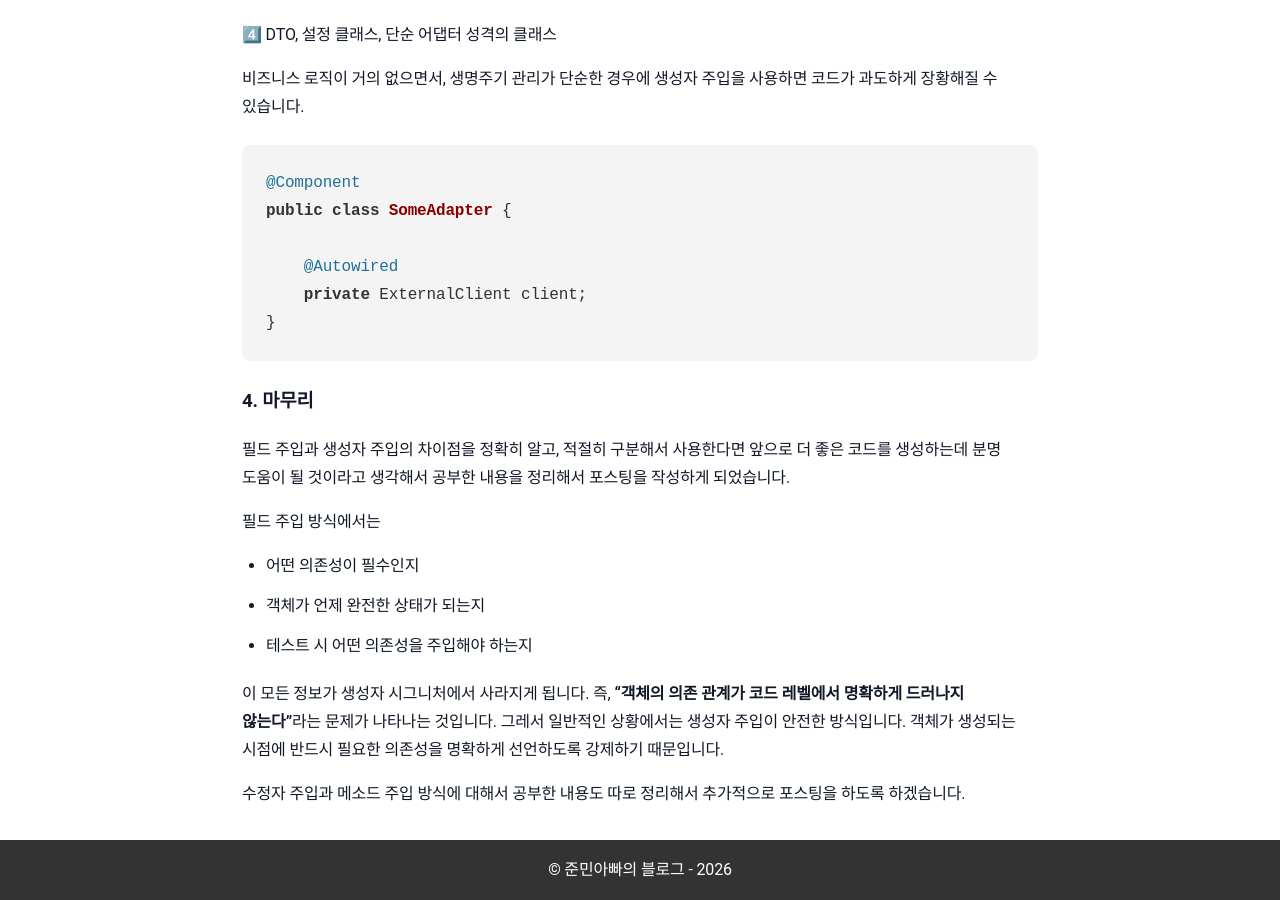
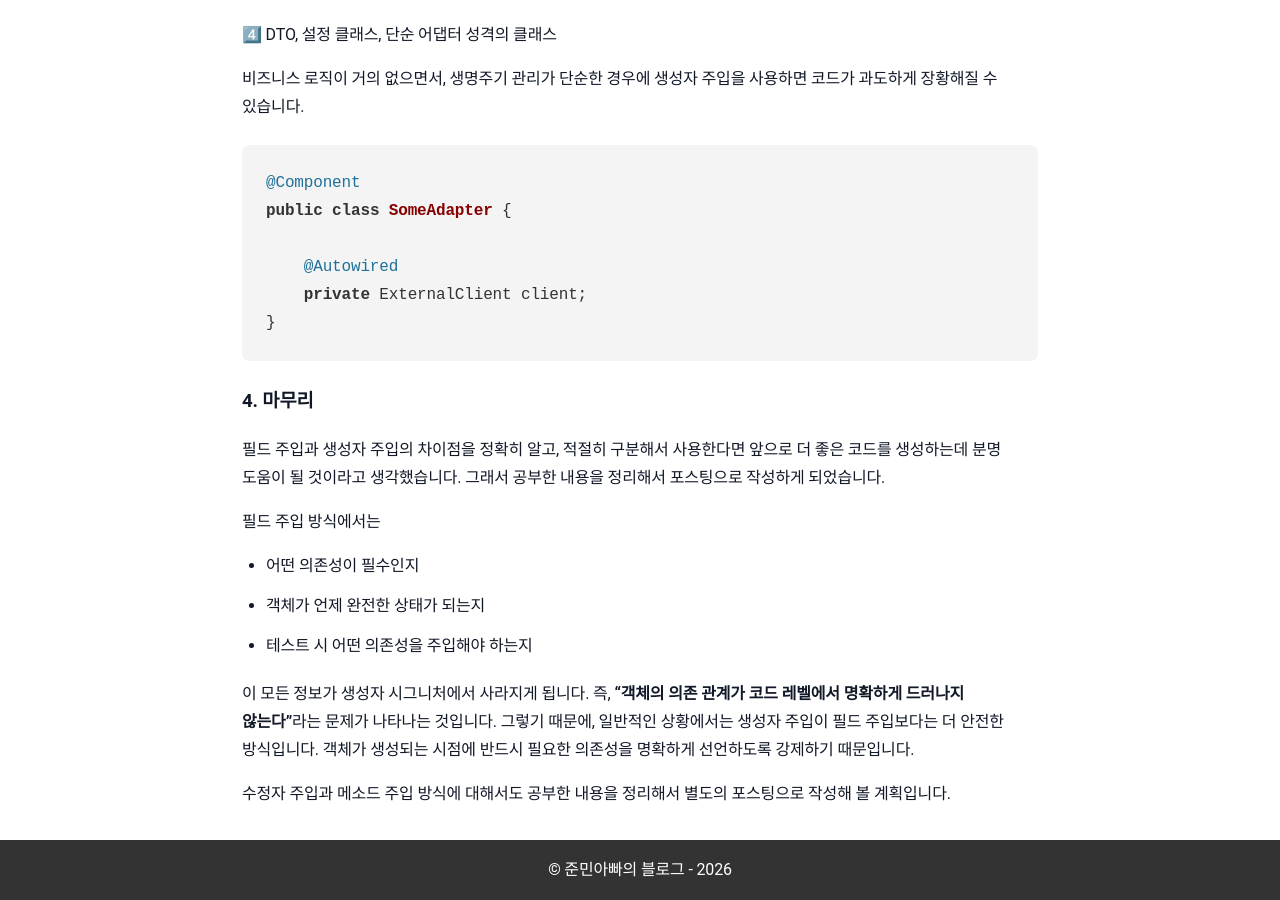
Before and after one commit to sanghoon-lee/sanghoon-lee.github.io, a Jekyll site: the page built from _posts/2026-01-12-DependencyInjection.md, in a window 1280 px wide and 900 px high, scrolled down 5968 px. Built offline with Jekyll 4.4.1, drawn with Linux system fonts in a browser that asks for light colours; nearby versions of some CDN libraries; comment, search, counter and statistics services are not loaded.

Commit message:
포스팅 내용 수정

```diff
--- a/_posts/2026-01-12-DependencyInjection.md
+++ b/_posts/2026-01-12-DependencyInjection.md
@@ -193,7 +193,7 @@ public class SomeAdapter {
 
 ### 4. 마무리
 
-필드 주입과 생성자 주입의 차이점을 정확히 알고, 적절히 구분해서 사용한다면 앞으로 더 좋은 코드를 생성하는데 분명 도움이 될 것이라고 생각해서 공부한 내용을 정리해서 포스팅을 작성하게 되었습니다.
+필드 주입과 생성자 주입의 차이점을 정확히 알고, 적절히 구분해서 사용한다면 앞으로 더 좋은 코드를 생성하는데 분명 도움이 될 것이라고 생각했습니다. 그래서 공부한 내용을 정리해서 포스팅으로 작성하게 되었습니다.
 
 필드 주입 방식에서는
 
@@ -201,6 +201,6 @@ public class SomeAdapter {
 *  객체가 언제 완전한 상태가 되는지
 * 테스트 시 어떤 의존성을 주입해야 하는지
 
-이 모든 정보가 생성자 시그니처에서 사라지게 됩니다. 즉, **“객체의 의존 관계가 코드 레벨에서 명확하게 드러나지 않는다”**라는 문제가 나타나는 것입니다. 그레서 일반적인 상황에서는 생성자 주입이 안전한 방식입니다. 객체가 생성되는 시점에 반드시 필요한 의존성을 명확하게 선언하도록 강제하기 때문입니다.
+이 모든 정보가 생성자 시그니처에서 사라지게 됩니다. 즉, **“객체의 의존 관계가 코드 레벨에서 명확하게 드러나지 않는다”**라는 문제가 나타나는 것입니다. 그렇기 때문에, 일반적인 상황에서는 생성자 주입이 필드 주입보다는 더 안전한 방식입니다. 객체가 생성되는 시점에 반드시 필요한 의존성을 명확하게 선언하도록 강제하기 때문입니다.
 
-수정자 주입과 메소드 주입 방식에 대해서 공부한 내용도 따로 정리해서 추가적으로 포스팅을 하도록 하겠습니다.
+수정자 주입과 메소드 주입 방식에 대해서도 공부한 내용을 정리해서 별도의 포스팅으로 작성해 볼 계획입니다.
```
